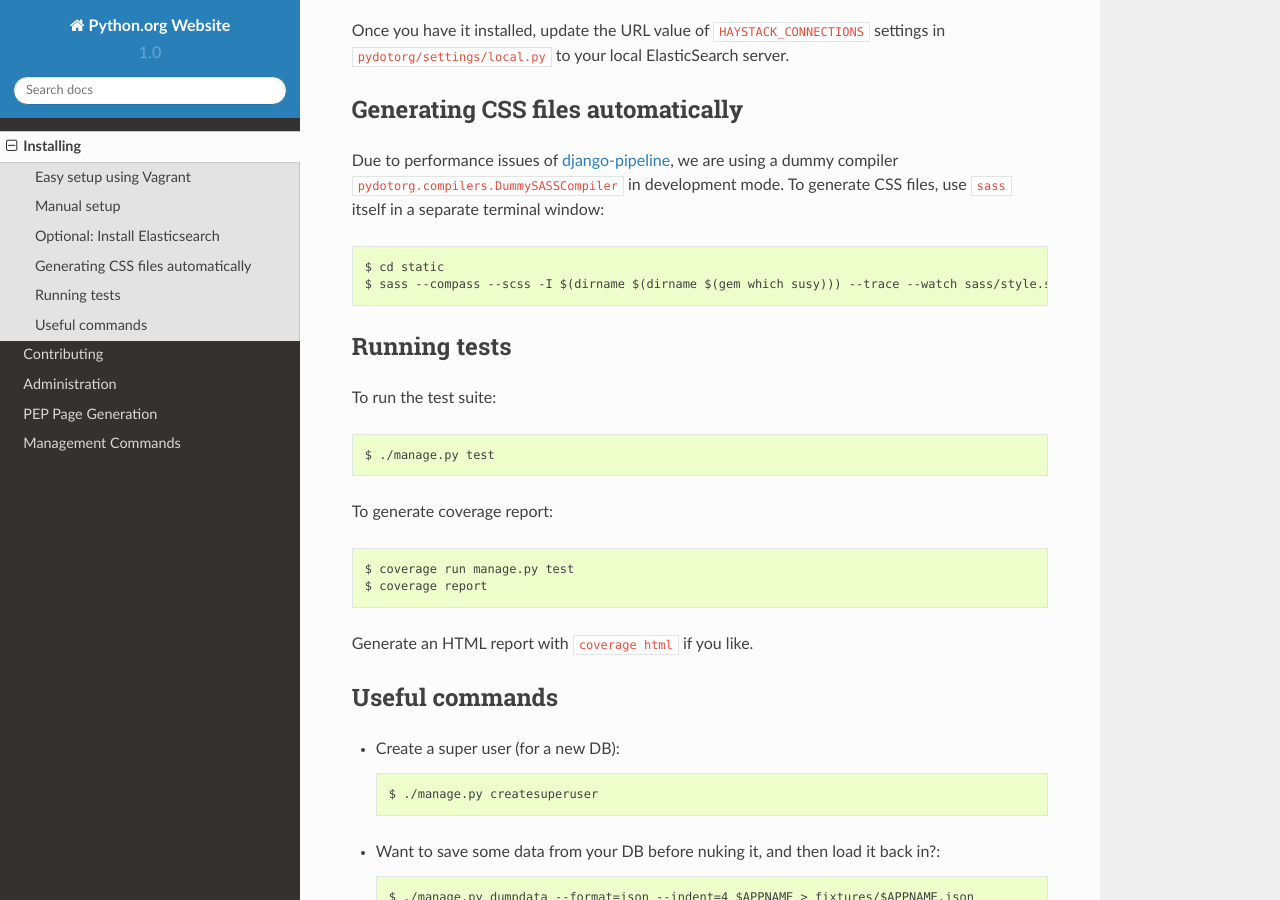
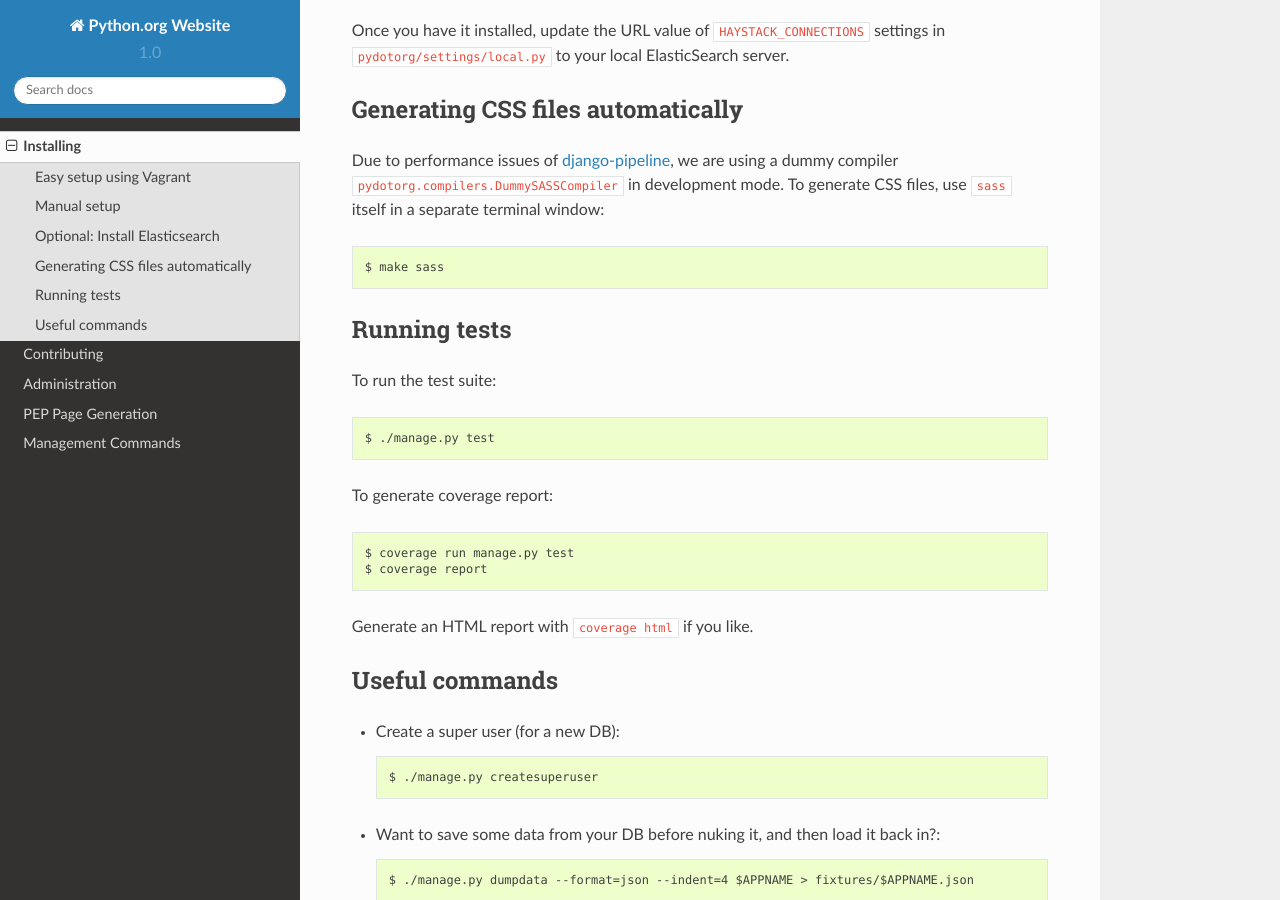
Before and after one commit to python/pythondotorg, a Sphinx documentation site: the page built from docs/source/install.rst, in a window 1280 px wide and 900 px high, scrolled down 3532 px. Built offline with Sphinx 7.4.7 and the Read the Docs theme 2.0.0, drawn with Linux system fonts in a browser that asks for light colours.

Commit message:
Create helper make sass command

```diff
--- a/docs/source/install.rst
+++ b/docs/source/install.rst
@@ -169,8 +169,7 @@ Due to performance issues of django-pipeline_, we are using a dummy compiler
 ``pydotorg.compilers.DummySASSCompiler`` in development mode. To generate CSS
 files, use ``sass`` itself in a separate terminal window::
 
-    $ cd static
-    $ sass --compass --scss -I $(dirname $(dirname $(gem which susy))) --trace --watch sass/style.scss:sass/style.css
+    $ make sass
 
 .. _django-pipeline: https://github.com/cyberdelia/django-pipeline/issues/313
 
```
Also changed, not shown: 1 other file.
